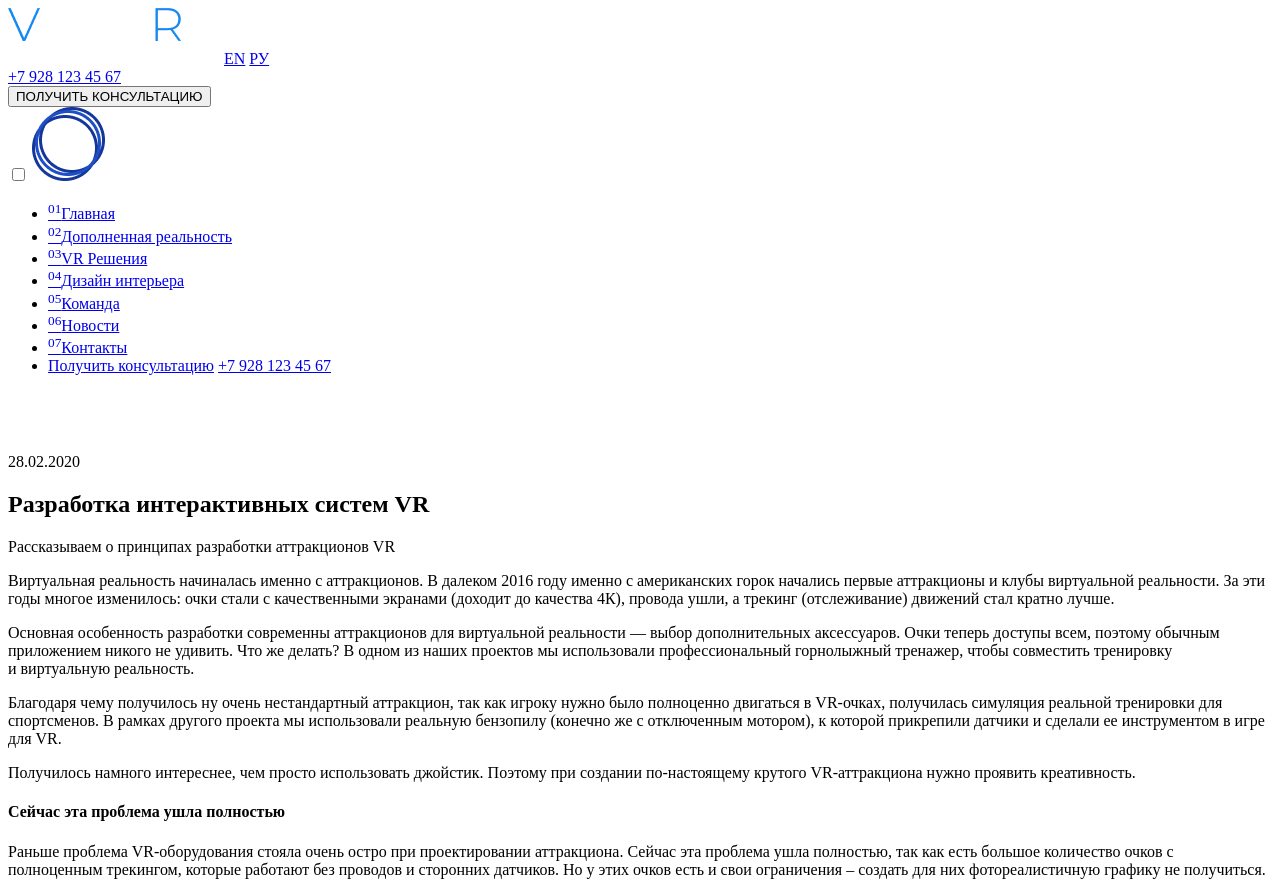
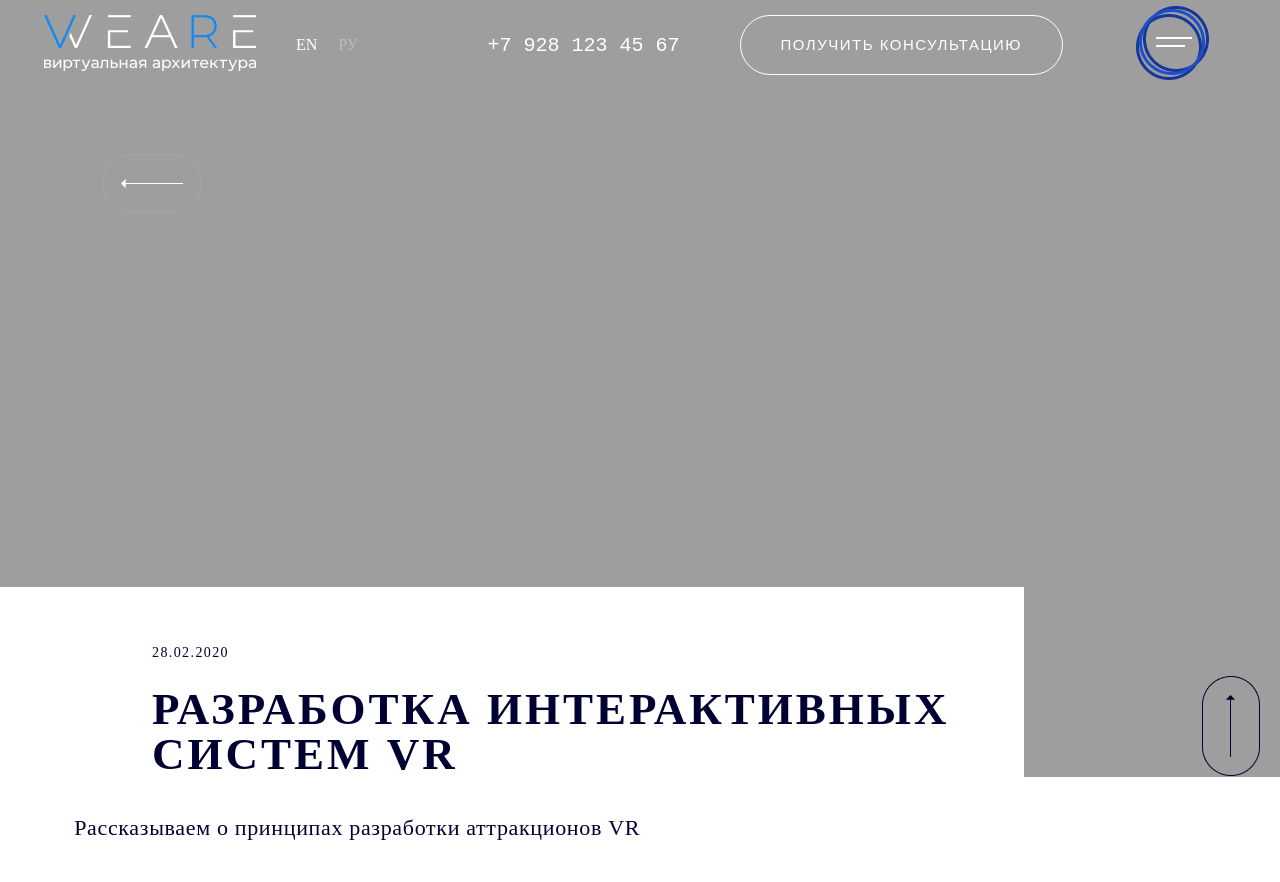
Before and after one commit to jellyjul/WEARE-reality, a plain HTML site: page Page-News.html in a window 1280 px wide. Shown: the top 882 px of the page. Drawn offline with Linux system fonts and the light colour scheme; the site is published under a folder, as on GitHub Pages, so addresses that start at the root find nothing; files whose address does not match are found by name.

Commit message:
changed news

```diff
--- a/Page-News.html
+++ b/Page-News.html
@@ -4,7 +4,7 @@
     <meta charset="UTF-8" />
     <meta http-equiv="X-UA-Compatible" content="IE=edge" />
     <meta name="viewport" content="width=device-width, initial-scale=1.0" />
-    <link rel="stylesheet" href="/assets/style/stylePageNews/style.css" />
+    <link rel="stylesheet" href="./assets/style/stylePageNews/style.css" />
     <title>Document</title>
   </head>
 
@@ -49,7 +49,9 @@
                     >
                   </li>
                   <li>
-                    <a class="menu__item" href="./Page-Reality.html"><sup>02</sup>Дополненная реальность</a>
+                    <a class="menu__item" href="./Page-Reality.html"
+                      ><sup>02</sup>Дополненная реальность</a
+                    >
                   </li>
                   <li>
                     <a class="menu__item" href="./Page-Solution.html"
```
